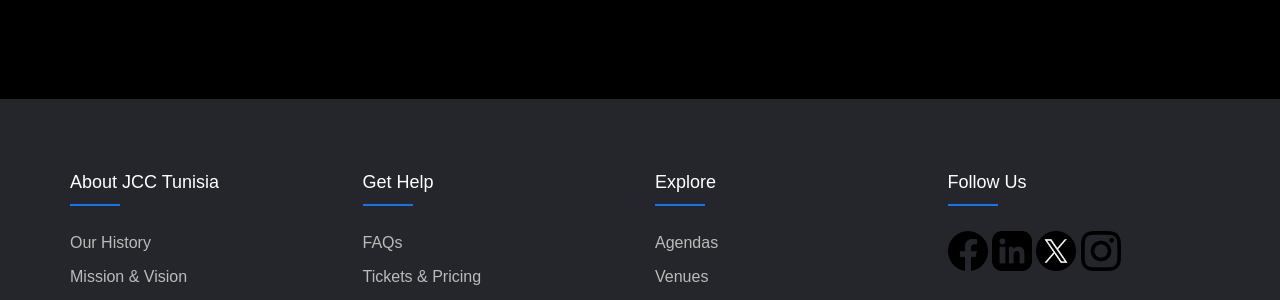
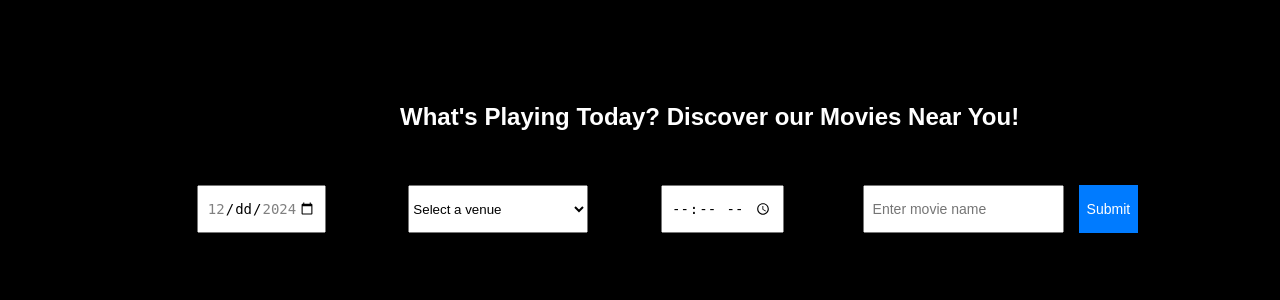
Before and after one commit to Sinen4r/jcc_API, a Python web app: template templates/agendas.html in a window 1280 px wide. Shown: the part 1121-1421 px from the top of the page. Run offline with Jinja, Linux system fonts and the light colour scheme; the template is opened without the code that fills it, so the values that code supplies are empty; some libraries are stand-ins or nearby versions.

Commit message:
frontend part2

```diff
--- a/models/e.py
+++ b/models/e.py
@@ -8,6 +8,8 @@ class Agenda(db.Model):
     venue_id = db.Column(db.String(255), db.ForeignKey('jcc_festival.venues.name'), nullable=False)  # Foreign key to venues(name)
     hour = db.Column(db.Time, nullable=False)
     movie_or_programme_name = db.Column(db.String(255), nullable=True)
+    longitude =db.Column(db.Float)
+    latitude = db.Column(db.Float)
 
     # Optional: Relationship to link to venues table
     venue = db.relationship('Venue', backref='agenda_list', lazy=True)
--- a/static/css/style.css
+++ b/static/css/style.css
@@ -1,8 +1,15 @@
-#map {
+#map ,#map2{
   height: 400px;
   width: 800px;
   margin: 0 auto;
   margin-top: -80px;
+  margin-bottom: 100px;
+}
+#map2{
+  height: 400px;
+  width: 800px;
+  margin: 0 auto;
+  margin-top: 75;
   margin-bottom: 100px;
 }
 /* General Styles */
@@ -227,3 +234,44 @@ body, html {
     height: 1%;
     width: 40px;
   }
+
+
+
+/* form */
+.form-container {
+  display: flex;
+  flex-direction: row;
+  justify-content: center;
+  gap: 15px; /* Adds spacing between form fields */
+  width: 300px; /* Optional: Set form width */
+  margin: 20px auto; /* Center the form horizontally */
+  margin-bottom: 70px;
+}
+
+.form-container label {
+  font-weight: bold;
+}
+
+.form-container input, .form-container button {
+  padding: 8px;
+  font-size: 14px;
+}
+
+.form-container button {
+  background-color: #007BFF;
+  color: white;
+  border: none;
+  cursor: pointer;
+
+}
+
+.form-container button:hover {
+  background-color: #0056b3;
+}
+
+#movies{
+  color: white;
+  margin: 0 auto;
+  margin-left: 400px;
+  margin-bottom: 50px;
+}
--- a/templates/agendas.html
+++ b/templates/agendas.html
@@ -8,6 +8,7 @@
   <script
   src="https://maps.googleapis.com/maps/api/js?key=AIzaSyDF3PyWSf5imANfClhmeP2BjdI7uLIZBtI&callback=initMap&libraries=geometry,places&v=weekly"
   async
+  defer
 ></script>
 </head>
 <body>
@@ -28,21 +29,57 @@
 
   <!-- Hero Section -->
   <header class="hero">
-    <img src="blue-wavy-light-streak-background.jpg" alt="Background" class="background-image">
     <img src="../static/images/jcc.png" class="jccolgo">
     <div class="hero-content" >
       <h1>JCC AGENDA</h1>
       <p class="subtitle">JOURNÉES CINÉMATOGRAPHIQUES DE CARTHAGE</p>
       <p class="description">An annual event that takes place in and was founded in 1966</p>
       <div class="vertical-layout">
-        <button href="#venues" class="btn" onclick="fetchAgendaData()">Check Our Venues</button>
-        <label for="agendaIdInput">Enter Agenda ID: </label>
-        <input type="text" id="agendaIdInput" />
+        <button href="#venues" class="btn" onclick="fetchVenueData()">Check Our Venues</button>
       </div>
     </div>
   </header>
   <div  id="map"></div>
+  <p class="subtitle" id="movies">What's Playing Today? Discover our Movies Near You!</p>
+  <form class="form-container" >
+    <label for="dateInput">Date:</label>
+    <input   min="2024-12-14" max="2024-12-21"   type="date" id="dateInput" name="date" required />
 
+    <label for="venueInput">Venue:</label>
+    <select id="venueInput" name="venue_id" >
+      <option value="" disabled selected>Select a venue</option>
+      <option value="L'OPERA">L'OPERA</option>
+      <option value="THEATRE DES REGIONS">THEATRE DES REGIONS</option>
+      <option value="LE 4EME ART">LE 4EME ART</option>
+      <option value="ABC">ABC</option>
+      <option value="LE RIO">LE RIO</option>
+      <option value="OMAR KHELIFI">OMAR KHELIFI</option>
+      <option value="THAER CHERIAA">THAER CHERIAA</option>
+      <option value="AFRICA">AFRICA</option>
+      <option value="LE COLISIEE">LE COLISIEE</option>
+      <option value="IBN RACHIQ">IBN RACHIQ</option>
+      <option value="LE PALACE">LE PALACE</option>
+      <option value="LE MONDIAL">LE MONDIAL</option>
+      <option value="PARNASSE">PARNASSE</option>
+      <option value="CINE AVENUE">CINE AVENUE</option>
+      <option value="ELHAMBRA ZEPHYR">ELHAMBRA ZEPHYR</option>
+      <option value="MAD'ART">MAD'ART</option>
+      <option value="AGORA">AGORA</option>
+      <option value="CINEVOG">CINEVOG</option>
+      <option value="AMILCAR">AMILCAR</option>
+      <option value="DAR MASRAHI">DAR MASRAHI</option>
+      <option value="pathé ksibet">pathé ksibet</option>
+    </select>
+
+    <label for="hourInput">Hour:</label>
+    <input type="time" id="hourInput" name="hour" required />
+
+    <label for="movieNameInput">Movie Name:</label>
+    <input type="text" id="movieNameInput" name="movie_or_programme_name" placeholder="Enter movie name"  />
+
+    <button type="button" onclick="fetchAgendaData()">Submit</button>
+  </form>
+  <div  id="map2"></div>
 
   <footer class="footer">
     <div class="container">
@@ -94,7 +131,11 @@
 
   <script>
     let map;
+
     let infoWindow;
+    let map2;
+
+    let infoWindow2;
     const style={
       default: [],
       retro: [
@@ -217,21 +258,29 @@
         center: { lat: 35.68814709583306, lng: 10.842432674245234 }, // Default location
         zoom: 12,
       });
-      map.controls[google.maps.ControlPosition.TOP_LEFT].push("retro");
 
       map.setOptions({ styles: style["retro"] });
 
       infoWindow = new google.maps.InfoWindow();
+
+      map2 = new google.maps.Map(document.getElementById("map2"), {
+        center: { lat: 35.68814709583306, lng: 10.842432674245234 }, // Default location
+        zoom: 12,
+      });
+
+      map2.setOptions({ styles: style["retro"] });
+
+      infoWindow2 = new google.maps.InfoWindow();
     }
 
     // Fetch agenda data from the API
-    async function fetchAgendaData() {
-      const agendaId = document.getElementById("agendaIdInput").value;
-      if (!agendaId) {
-        alert("Please enter an Agenda ID.");
-        return;
-      }
-
+    async function fetchVenueData() {
+      // const agendaId = document.getElementById("agendaIdInput").value;
+      // if (!agendaId) {
+      //   alert("Please enter an Agenda ID.");
+      //   return;
+      // }
+      event.preventDefault();
       try {
         const response = await fetch(`http://127.0.0.1:5000/Venue`);
         if (!response.ok) {
@@ -241,14 +290,14 @@
         const agendaData = await response.json();
         const agendas = agendaData.Venues || [];
 
-        displayAgendasOnMap(agendas);
+        displayVenueOnMap(agendas);
       } catch (error) {
         alert(error.message);
       }
     }
 
     // Display the agenda location on the map
-function displayAgendasOnMap(agendas) {
+    function displayVenueOnMap(agendas) {
 agendas.forEach(agenda => {
   const { name, address, latitude, longitude } = agenda;
 
@@ -286,6 +335,84 @@ agendas.forEach(agenda => {
 });
 }
 
+
+    async function fetchAgendaData() {
+      event.preventDefault();
+    const date = document.getElementById("dateInput").value;
+    const venue_id = document.getElementById("venueInput").value;
+    const hour = document.getElementById("hourInput").value;
+    const movie_or_programme_name = document.getElementById("movieNameInput").value;
+    const requestBody = {
+                            date,
+                            hour,
+                            };
+
+  if (venue_id) {
+    requestBody.venue_id = venue_id; // Add venue_id only if it's not empty
+  }
+
+  if (movie_or_programme_name) {
+    requestBody.movie_or_programme_name = movie_or_programme_name; // Add movie_or_programme_name only if it's not empty
+    }
+        console.log(date,hour);
+    const response = await fetch(`http://127.0.0.1:5000/agenda/date`, {
+                method: "POST",
+                headers: {
+                  "Content-Type": "application/json",
+                },
+                body: JSON.stringify(requestBody),
+                });
+                console.log("fetched")
+  if (!response.ok) {
+          throw new Error(`no available movies/programs`);
+        }
+      const agendaData = await response.json();
+      const agendas = agendaData.agendas || [];
+      console.log(agendas)
+      displayMoviesOnMap(agendas);
+
+}
+    function displayMoviesOnMap(agendas) {
+  agendas.forEach(agenda => {
+  const { date, hour, latitude, longitude,movie_or_programme_name,venue_id } = agenda;
+
+  // Check if location is available
+  if (!latitude || !longitude) {
+    alert("Location not available for one of the movies.");
+    return;
+  }
+
+  const location2 = { lat: latitude, lng: longitude };
+
+  // Create a marker for the agenda on the map
+  const marker2 = new google.maps.Marker({
+    position: location2,
+    map: map2,
+    title: venue_id,
+
+  });
+
+  const content = `
+    <div style="padding: 8px">
+      <h1 style="margin-top: 0">${venue_id}</h1>
+      <h2 style="margin-top: 0">${date} at ${hour} </h2>
+      <p>${movie_or_programme_name}</p>
+    </div>
+  `;
+
+  // Add an info window that appears when the marker is clicked
+  marker2.addListener('click', () => {
+    infoWindow2.setContent(content);
+    infoWindow2.open(map2, marker2);
+  });
+
+  // Optionally, adjust map center and zoom level based on the last agenda
+  map2.setCenter(location2);
+  map2.setZoom(8);
+});
+}
+
+
   </script>
 </body>
 </html>
```
Also changed, not shown: resources/agenda.py (+19 -1 lines), schemas.py (+14 -0 lines).
